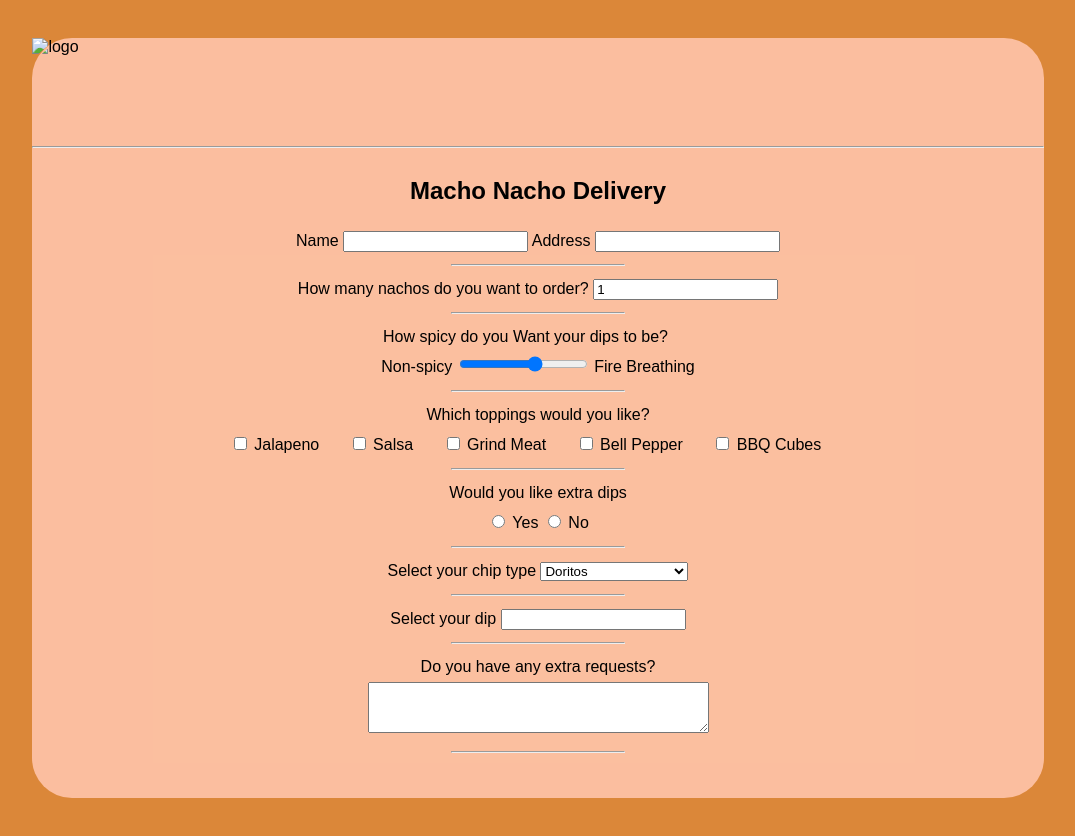
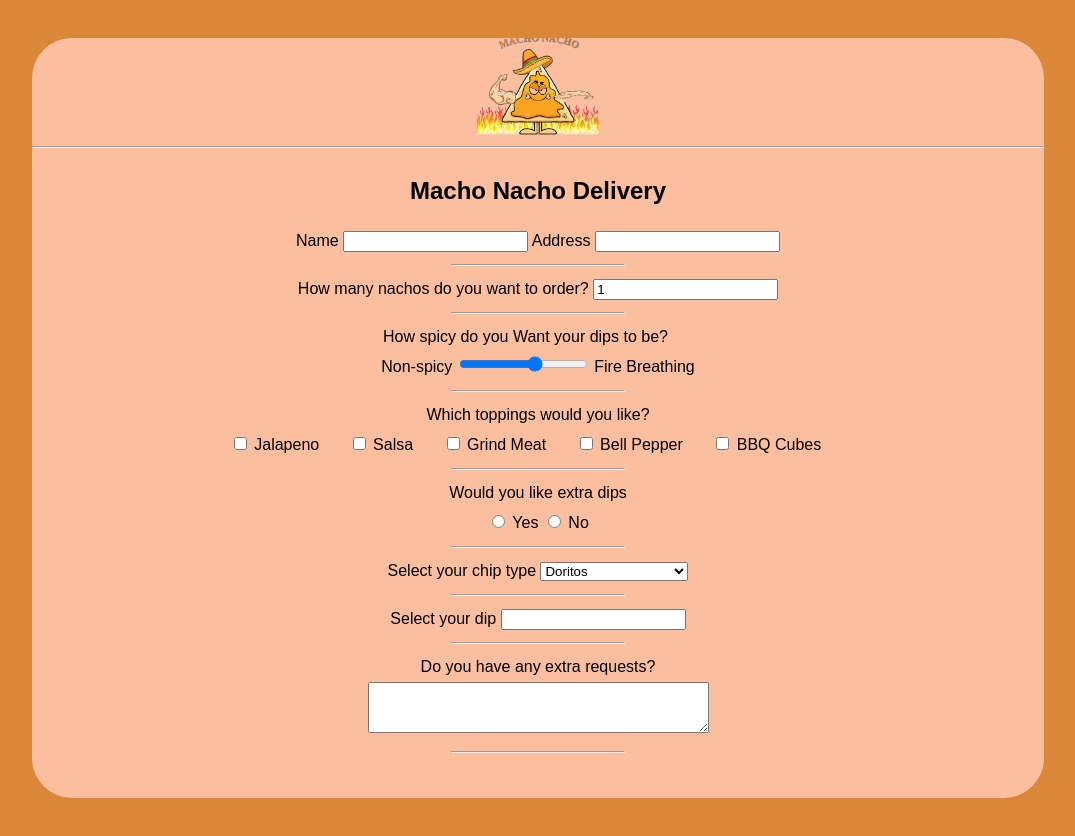
Before and after one commit to wackydan/Macho-Nacho, a plain HTML site: page index.html in a window 1280 px wide. Shown: the whole page, without its empty margins (102-1177 px from the left). Drawn offline with Linux system fonts and the light colour scheme; files that its build step writes are made by us from their sources.

Commit message:
Update index.html

```diff
--- a/index.html
+++ b/index.html
@@ -10,7 +10,7 @@
 
     <body>
         <section id="overlay">
-            <img src="images/logo.png" alt="logo" id="logo">
+            <img src="./img/logo.png" alt="logo" id="logo">
             <hr>
 
             <form action="submission.html" method="POST">
```
